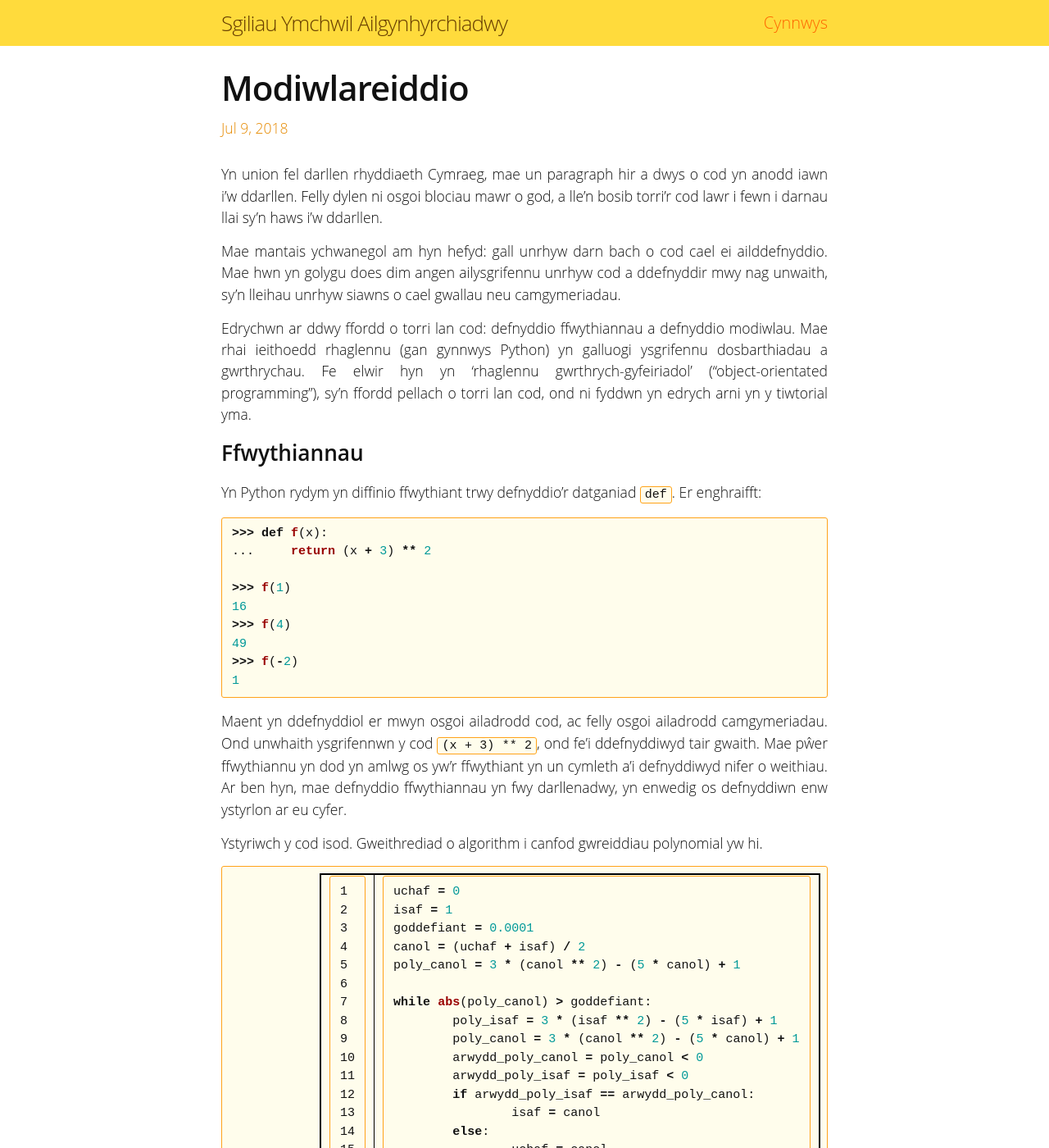
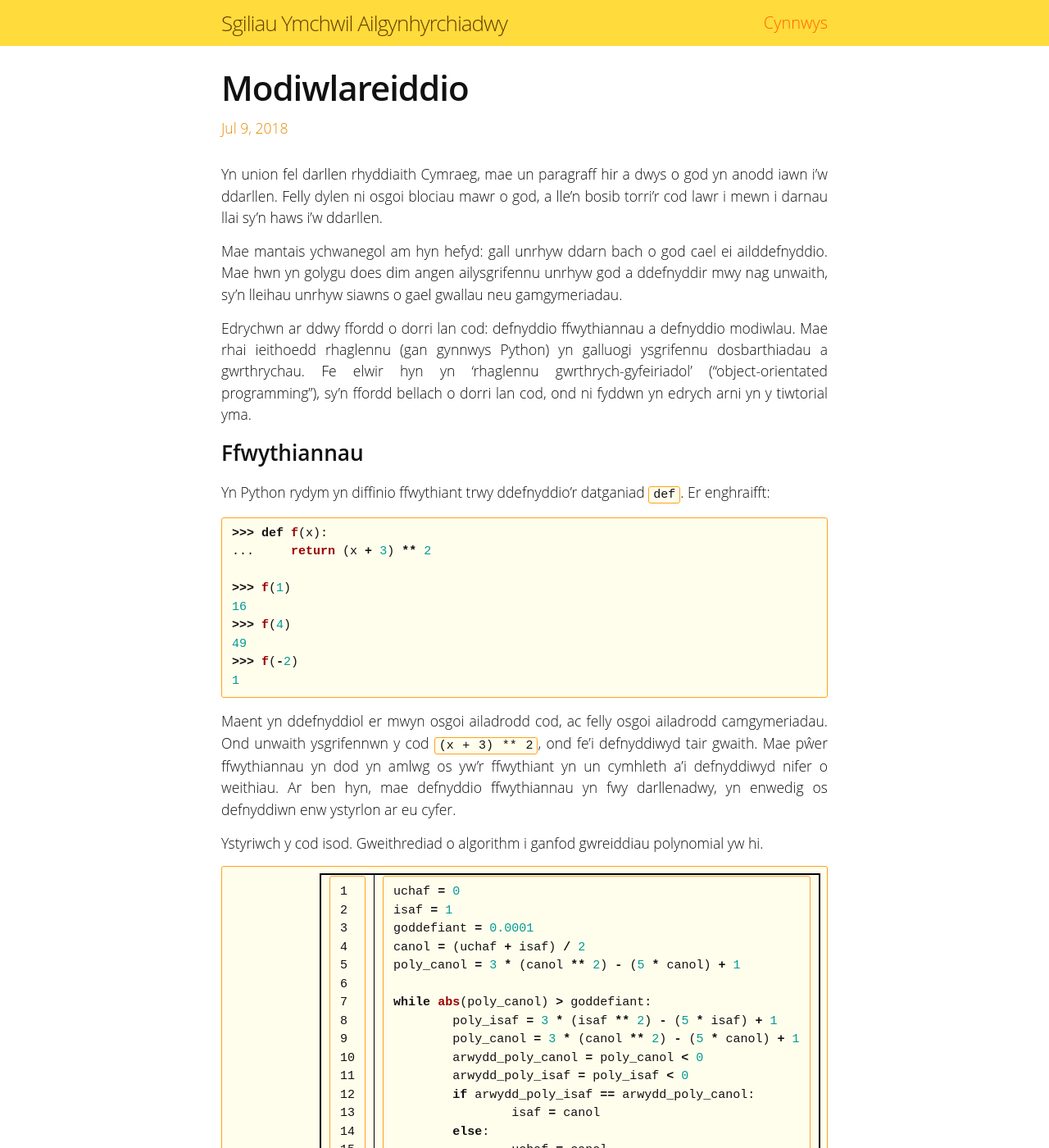
Before and after one commit to SgiliauYmchwilCyfrifiadurol/SgiliauYmchwilCyfrifiadurol.github.io, a Jekyll site: the page built from _pynciau/ymarferionda/modiwlareiddio.md, in a window 1280 px wide and 1400 px high. Shown: the whole window at 82% size. Built offline with Jekyll 4.4.1, drawn with Linux system fonts in a browser that asks for light colours; some of the changed text lies outside the part shown.

Commit message:
rhoi modiwlareiddio trwy cysill

```diff
--- a/_pynciau/ymarferionda/modiwlareiddio.md
+++ b/_pynciau/ymarferionda/modiwlareiddio.md
@@ -4,28 +4,28 @@ title: Modiwlareiddio
 permalink: ymarferionda/modiwlareiddio/
 ---
 
-Yn union fel darllen rhyddiaeth Cymraeg, mae un paragraph hir a dwys o cod yn
+Yn union fel darllen rhyddiaith Cymraeg, mae un paragraff hir a dwys o god yn
 anodd iawn i'w ddarllen.
-Felly dylen ni osgoi blociau mawr o god, a lle'n bosib torri'r cod lawr i fewn i
+Felly dylen ni osgoi blociau mawr o god, a lle'n bosib torri'r cod lawr i mewn i
 darnau llai sy'n haws i'w ddarllen.
 
-Mae mantais ychwanegol am hyn hefyd: gall unrhyw darn bach o cod cael ei
+Mae mantais ychwanegol am hyn hefyd: gall unrhyw ddarn bach o god cael ei
 ailddefnyddio.
-Mae hwn yn golygu does dim angen ailysgrifennu unrhyw cod a ddefnyddir mwy nag
-unwaith, sy'n lleihau unrhyw siawns o cael gwallau neu camgymeriadau.
+Mae hwn yn golygu does dim angen ailysgrifennu unrhyw god a ddefnyddir mwy nag
+unwaith, sy'n lleihau unrhyw siawns o gael gwallau neu gamgymeriadau.
 
-Edrychwn ar ddwy ffordd o torri lan cod: defnyddio ffwythiannau a defnyddio
+Edrychwn ar ddwy ffordd o dorri lan cod: defnyddio ffwythiannau a defnyddio
 modiwlau.
 Mae rhai ieithoedd rhaglennu (gan gynnwys Python) yn galluogi ysgrifennu
 dosbarthiadau a gwrthrychau.
 Fe elwir hyn yn 'rhaglennu gwrthrych-gyfeiriadol' ("object-orientated
-programming"), sy'n ffordd pellach o torri lan cod, ond ni fyddwn yn edrych arni
+programming"), sy'n ffordd bellach o dorri lan cod, ond ni fyddwn yn edrych arni
 yn y tiwtorial yma.
 
 
 # Ffwythiannau
 
-Yn Python rydym yn diffinio ffwythiant trwy defnyddio'r datganiad `def`.
+Yn Python rydym yn diffinio ffwythiant trwy ddefnyddio'r datganiad `def`.
 Er enghraifft:
 
 {% highlight python %}
@@ -42,15 +42,15 @@ Er enghraifft:
 
 Maent yn ddefnyddiol er mwyn osgoi ailadrodd cod, ac felly osgoi ailadrodd
 camgymeriadau.
-Ond unwhaith ysgrifennwn y cod `(x + 3) ** 2`, ond fe'i ddefnyddiwyd tair
+Ond unwaith ysgrifennwn y cod `(x + 3) ** 2`, ond fe'i defnyddiwyd tair
 gwaith.
-Mae pŵer ffwythiannu yn dod yn amlwg os yw'r ffwythiant yn un cymleth a'i
+Mae pŵer ffwythiannau yn dod yn amlwg os yw'r ffwythiant yn un cymhleth a'i
 defnyddiwyd nifer o weithiau.
 Ar ben hyn, mae defnyddio ffwythiannau yn fwy darllenadwy, yn enwedig os
 defnyddiwn enw ystyrlon ar eu cyfer.
 
 Ystyriwch y cod isod.
-Gweithrediad o algorithm i canfod gwreiddiau polynomial yw hi.
+Gweithrediad o algorithm i ganfod gwreiddiau polynomial yw hi.
 
 {% highlight python linenos %}
 uchaf = 0
@@ -74,8 +74,8 @@ while abs(poly_canol) > goddefiant:
 print(canol)
 {% endhighlight %}
 
-Un bloc mawr o cod yw hon, gyda nifer fawr o llinellau wedi'u ailadrodd.
-Hyd yn oed gyda enwau newidynnau ystyrlon mae'n anodd iawd deall beth mae'r cod
+Un bloc mawr o god yw hon, gyda nifer fawr o linellau wedi'u hailadrodd.
+Hyd yn oed gydag enwau newidynnau ystyrlon mae'n anodd iawn deall beth mae'r cod
 yn ei wneud.
 
 Sylwch:
@@ -125,25 +125,25 @@ def gwraidd(polynomial, isaf, uchaf, goddefiant):
 print(gwraidd(polynomial, 0, 1, 0.0001))
 {% endhighlight %}
 
-Mae'r cod yma yn haws i'w ddarllen, nad yw'n ailadrodd unrhyw cod, a gellir ei
-defnyddio ar gyfer unrhyw paramedrau (unrhyw polynomial, cyfwng a goddefiant).
-Y fordd yma, mae'r cod yn ailgynhyrchiadwy oherwydd gall ymchwilwyr eraill:
+Mae'r cod yma yn haws i'w ddarllen, nad yw'n ailadrodd unrhyw god, a gellir ei
+defnyddio ar gyfer unrhyw baramedrau (unrhyw bolynomial, cyfwng a goddefiant).
+Y ffordd yma, mae'r cod yn ailgynhyrchiadwy oherwydd gall ymchwilwyr eraill:
 
 1. Darllen a deall y cod;
-2. Ailddefnyddio unrhyw rhan o'r cod;
-3. Defnyddio'r cod ar gyfer problemmau gwahanol.
+2. Ailddefnyddio unrhyw ran o'r cod;
+3. Defnyddio'r cod ar gyfer problemau gwahanol.
 
 
 # Modiwlau
 
-Modiwlau yw sgriptiau eraill rydym yn fewnfudo i fewn i'n cod er mwyn ei
+Modiwlau yw sgriptiau eraill rydym yn mewnfudo i mewn i'n cod er mwyn ei
 ddefnyddio mewn cyd-destun arall.
-Mae'r ffordd o trefnu cod felly nad yw unrhyw un sgript un anniben gan gynnwys
-pob darn o cod a fu'n rhedeg.
-Yn amal bydd un modiwl yn cynnwys nifer o ffwythiannau mewn un thema, a fydd yn
-defnyddiol mewn nifer o gyd-destynnau.
+Mae'r ffordd o drefnu cod felly nad yw unrhyw un sgript un anniben gan gynnwys
+pob darn o god a fu'n rhedeg.
+Yn aml bydd un modiwl yn cynnwys nifer o ffwythiannau mewn un thema, a fydd yn
+defnyddiol mewn nifer o gyd-destunau.
 
-Er enghraifft, gallwn ysgrifennu un sgript o'r enw `ystagegaeth.py` sy'n cynnwys
+Er enghraifft, gallwn ysgrifennu un sgript o'r enw `ystadegaeth.py` sy'n cynnwys
 y ffwythiannau canlynol:
 
 {% highlight python linenos %}
@@ -160,9 +160,9 @@ def canolrif(rhestr):
 		return cymder(canolrifau)
 {% endhighlight %}
 
-Nawr os ydyn ni mewn Python (trwy defnyddio'r 'command line / command prompt'
+Nawr os ydyn ni mewn Python (trwy ddefnyddio'r 'command line / command prompt'
 neu yn ysgrifennu sgript arall) o fewn yr un ffolder a'r sgript
-`ystadegaeth.py`, gallwn cael mynediad i'r ffwythiannau yma:
+`ystadegaeth.py`, gallwn gael mynediad i'r ffwythiannau yma:
 
 {% highlight python %}
 >>> import ystadegaeth
```
Also changed, not shown: other parts of _pynciau/ymarferionda/modiwlareiddio.md (+5 -5 lines).
